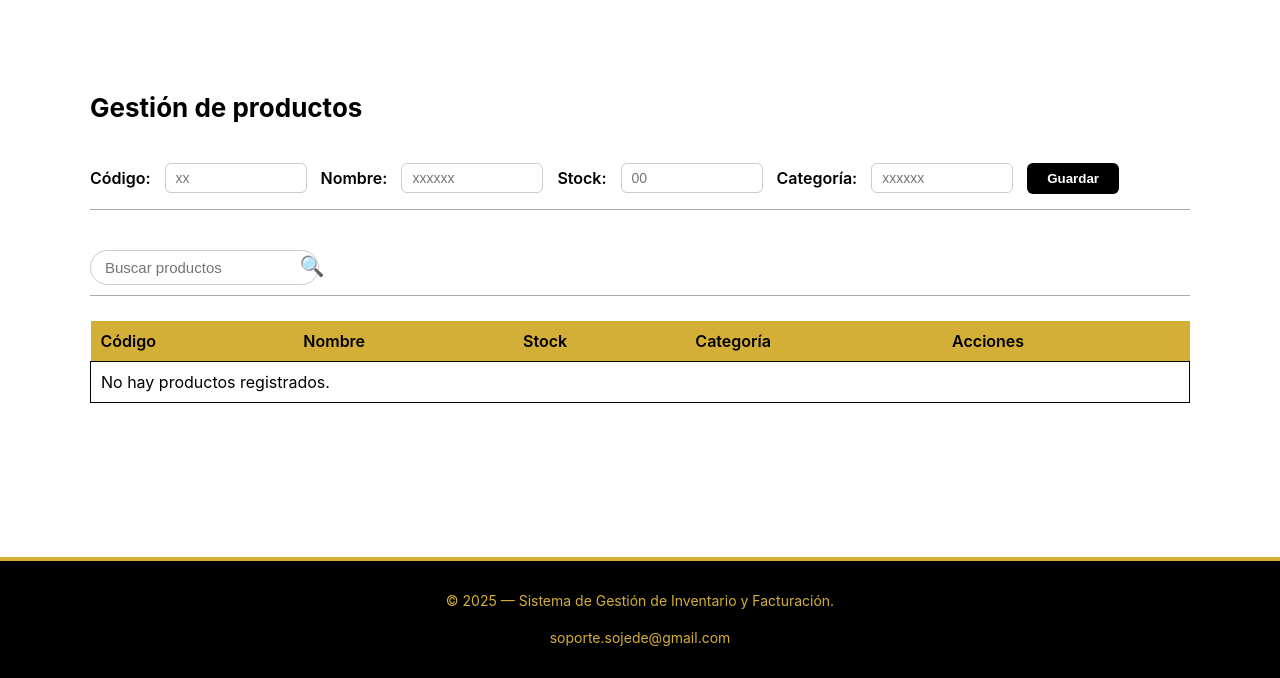
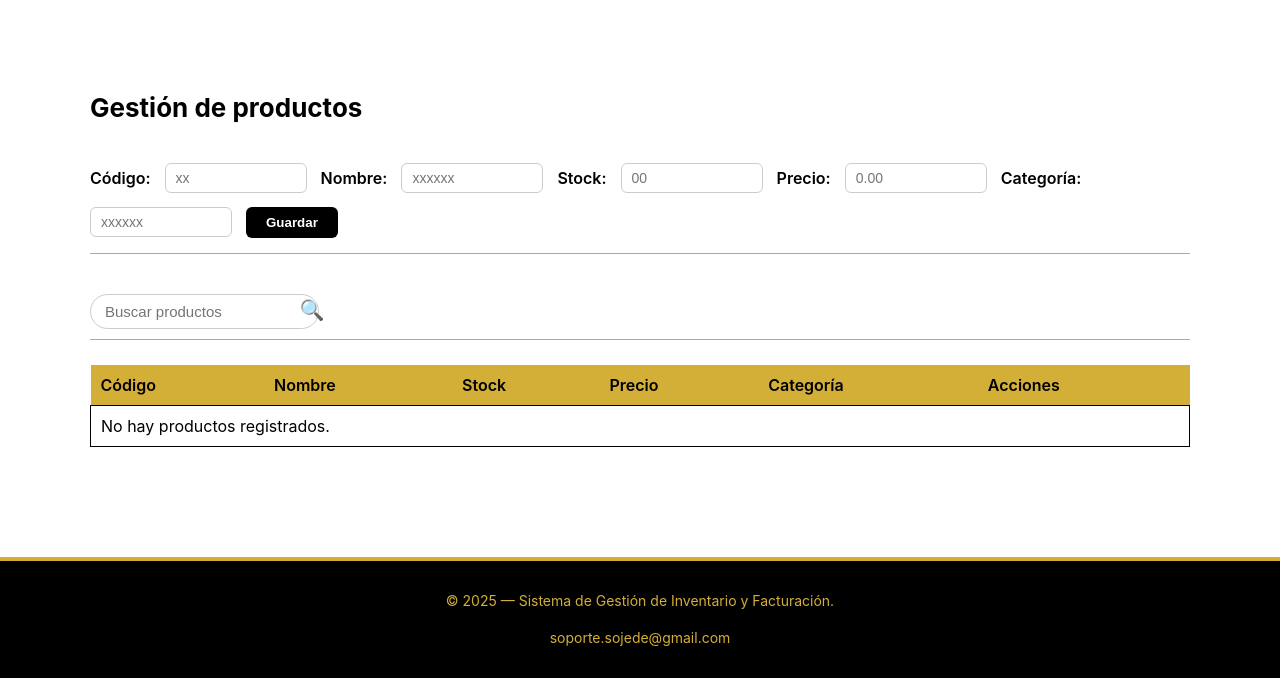
Before and after one commit to J0sed4v-id/variedades-detalles-sojede, a Django app: page /productos/ in a window 1280 px wide. Shown: the part 122-800 px from the top of the page. Run offline with Django 5.2, Linux system fonts and the light colour scheme; the visitor is signed in with stand-in values (Sample User, id 1); data that the repository does not hold is empty.

Commit message:
Añadir campo de precio a productos y a inventario

```diff
--- a/usuarios/models.py
+++ b/usuarios/models.py
@@ -26,6 +26,7 @@ class Producto(models.Model):
     nombre = models.CharField(max_length=100)
     stock = models.PositiveIntegerField()
     categoria = models.CharField(max_length=100)
+    precio = models.DecimalField(max_digits=10, decimal_places=2, default=0.00)
 
     def __str__(self):
         return f"{self.nombre} ({self.codigo})"
--- a/usuarios/templates/inventario.html
+++ b/usuarios/templates/usuarios/inventario.html
@@ -59,6 +59,7 @@
                     <th>Código</th>
                     <th>Producto</th>
                     <th>Categoría</th>
+                    <th>Precio</th>
                     <th>Stock</th>
                     <th>Estado</th>
                 </tr>
@@ -69,6 +70,7 @@
                     <td>{{ producto.codigo }}</td>
                     <td>{{ producto.nombre }}</td>
                     <td>{{ producto.categoria }}</td>
+                    <td>${{ producto.precio|stringformat:".2f" }}</td>
                     <td>{{ producto.stock }}</td>
                     <td class="status-{{ producto.estado }}">
                         {% if producto.estado == 'empty' %}
@@ -82,7 +84,7 @@
                 </tr>
                 {% empty %}
                 <tr>
-                    <td colspan="5" class="text-center">No se encontraron productos</td>
+                    <td colspan="6" class="text-center">No se encontraron productos</td>
                 </tr>
                 {% endfor %}
             </tbody>
--- a/usuarios/templates/usuarios/productos.html
+++ b/usuarios/templates/usuarios/productos.html
@@ -44,6 +44,9 @@
                     <label for="stock">Stock:</label>
                     <input type="number" name="stock" id="stock" placeholder="00" min="0" required>
 
+                    <label for="precio">Precio:</label>
+                    <input type="number" name="precio" id="precio" placeholder="0.00" min="0" step="0.01" required>
+
                     <label for="categoria">Categoría:</label>
                     <input type="text" name="categoria" id="categoria" placeholder="xxxxxx" required>
 
@@ -67,6 +70,7 @@
                     <th>Código</th>
                     <th>Nombre</th>
                     <th>Stock</th>
+                    <th>Precio</th>
                     <th>Categoría</th>
                     <th>Acciones</th>
                 </tr>
@@ -77,11 +81,12 @@
                     <td>{{ producto.codigo }}</td>
                     <td>{{ producto.nombre }}</td>
                     <td>{{ producto.stock }}</td>
+                    <td>${{ producto.precio|stringformat:".2f" }}</td>
                     <td>{{ producto.categoria }}</td>
                     <td class="actions">
                         <!-- Botón Editar -->
                         <a href="#" class="btn-action"
-                           onclick="editarProducto('{{ producto.id }}', '{{ producto.codigo }}', '{{ producto.nombre }}', '{{ producto.stock }}', '{{ producto.categoria }}')">✏️</a>
+                           onclick="editarProducto('{{ producto.id }}', '{{ producto.codigo }}', '{{ producto.nombre }}', '{{ producto.stock }}', '{{ producto.precio }}', '{{ producto.categoria }}')">✏️</a>
 
                         <!-- Botón Eliminar -->
                         <a href="{% url 'eliminar_producto' producto.id %}" class="btn-action"
@@ -90,7 +95,7 @@
                 </tr>
                 {% empty %}
                 <tr>
-                    <td colspan="5">No hay productos registrados.</td>
+                    <td colspan="6">No hay productos registrados.</td>
                 </tr>
                 {% endfor %}
             </tbody>
@@ -105,11 +110,12 @@
 
     <!-- Script para rellenar el formulario -->
     <script>
-    function editarProducto(id, codigo, nombre, stock, categoria) {
+    function editarProducto(id, codigo, nombre, stock, precio, categoria) {
         document.getElementById('producto_id').value = id;
         document.getElementById('codigo').value = codigo;
         document.getElementById('nombre').value = nombre;
         document.getElementById('stock').value = stock;
+        document.getElementById('precio').value = precio;
         document.getElementById('categoria').value = categoria;
         document.getElementById('btnGuardar').textContent = 'Actualizar';
     }
@@ -121,6 +127,7 @@
             document.getElementById('codigo').value = '';
             document.getElementById('nombre').value = '';
             document.getElementById('stock').value = '';
+            document.getElementById('precio').value = '';
             document.getElementById('categoria').value = '';
             document.getElementById('btnGuardar').textContent = 'Guardar';
         }, 500);
--- a/usuarios/views.py
+++ b/usuarios/views.py
@@ -127,9 +127,6 @@ def eliminar_habitacion(request, id):
 
 
 
-
-
-
 #/////////////////////////////////////////////////////////////////////////////////////
 
 # Vista para visualizar todas las habitaciones
@@ -183,6 +180,7 @@ def agregar_producto(request):
         codigo = request.POST.get("codigo")
         nombre = request.POST.get("nombre")
         stock = request.POST.get("stock")
+        precio = request.POST.get("precio")
         categoria = request.POST.get("categoria")
 
         if id_producto:  # Editar producto existente
@@ -196,6 +194,7 @@ def agregar_producto(request):
             producto.codigo = codigo
             producto.nombre = nombre
             producto.stock = stock
+            producto.precio = precio
             producto.categoria = categoria
             producto.save()
             messages.success(request, f"✅ Producto '{producto.nombre}' actualizado correctamente.")
@@ -209,6 +208,7 @@ def agregar_producto(request):
                 codigo=codigo,
                 nombre=nombre,
                 stock=stock,
+                precio=precio,
                 categoria=categoria
             )
             messages.success(request, "✅ Producto guardado exitosamente.")
@@ -537,7 +537,7 @@ def gestionar_inventario(request):
         'categoria_selected': categoria_filter
     }
 
-    return render(request, 'inventario.html', context)
+    return render(request, 'usuarios/inventario.html', context)
 
 
 @login_required
```
Also changed, not shown: usuarios/migrations/0009_producto_precio.py (added), 1 other file.
